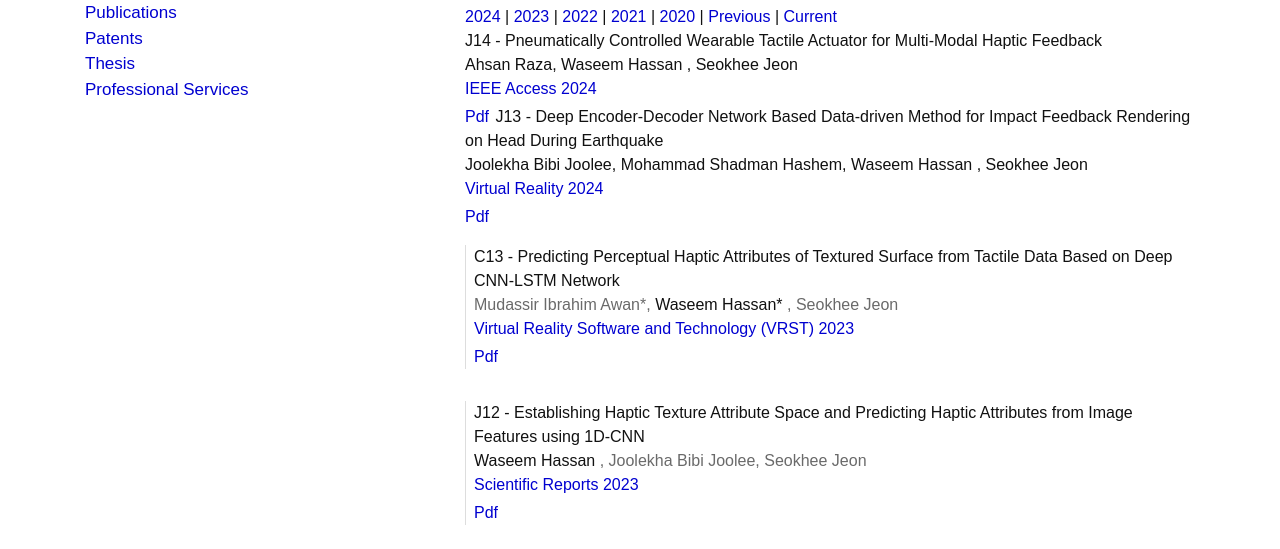
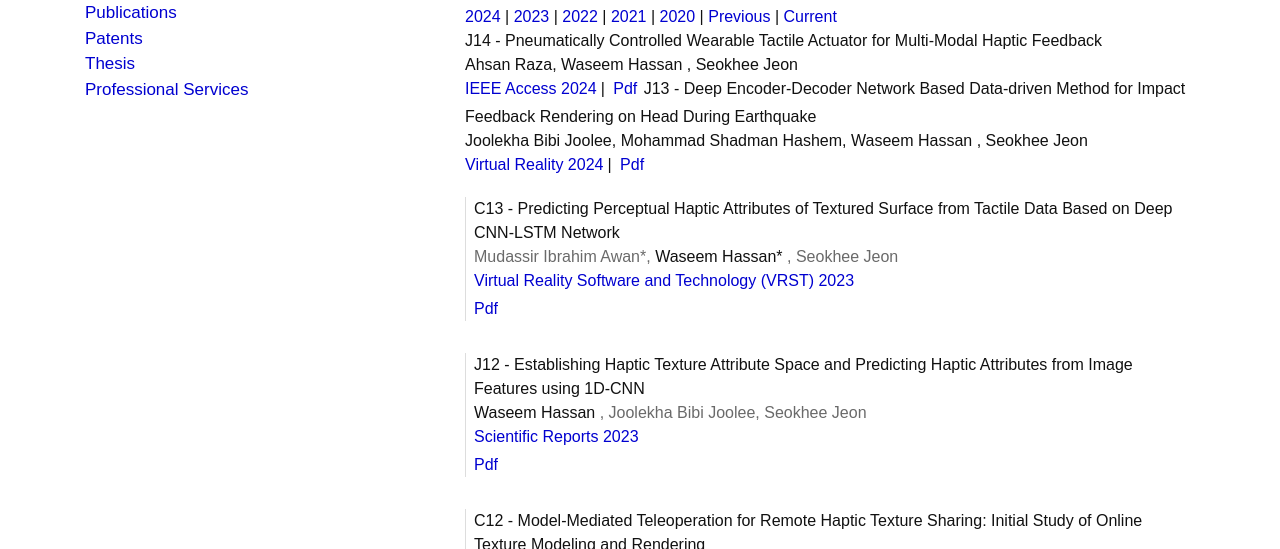
Before and after one commit to hassanwaseem/hassanwaseem.github.io, a plain HTML site: page index.html in a window 1280 px wide. Shown: the part 551-1100 px from the top of the page. Drawn offline with nearby package versions, Linux system fonts and the light colour scheme.

Commit message:
Update index.html

```diff
--- a/index.html
+++ b/index.html
@@ -105,8 +105,8 @@
 <!-- 					 <p class="paper my-2 pl-2">  -->
 							 <span class="papertitle">J14 - Pneumatically Controlled Wearable Tactile Actuator for Multi-Modal Haptic Feedback</span><br>
 							  Ahsan Raza, <span class = "thisauthor"> Waseem Hassan </span>, Seokhee Jeon <br>
-							 <span class="conf"><a class="confshort" href="https://ieeeaccess.ieee.org/">IEEE Access 2024</a>
-									 </span><br>
+							 <span class="conf"><a class="confshort" href="https://ieeexplore.ieee.org/abstract/document/10471534">IEEE Access 2024</a>
+									 </span><span class="tagsep">|</span>
 							 <a class="tag" href="https://ieeexplore.ieee.org/stamp/stamp.jsp?tp=&arnumber=10471534" target="_blank">Pdf</a>
 <!-- 					 </p> -->
 <!-- 					 </div> -->
@@ -115,8 +115,8 @@
 <!-- 					 <p class="paper my-2 pl-2">  -->
 							 <span class="papertitle">J13 - Deep Encoder-Decoder Network Based Data-driven Method for Impact Feedback Rendering on Head During Earthquake</span><br>
 							  Joolekha Bibi Joolee, Mohammad Shadman Hashem, <span class = "thisauthor"> Waseem Hassan </span>, Seokhee Jeon <br>
-							 <span class="conf"><a class="confshort" href="https://link.springer.com/journal/10055">Virtual Reality 2024</a>
-									 </span><br>
+							 <span class="conf"><a class="confshort" href="https://link.springer.com/article/10.1007/s10055-023-00906-9">Virtual Reality 2024</a>
+									 </span><span class="tagsep">|</span>
 							 <a class="tag" href="assets/Earthquake2024.pdf" target="_blank">Pdf</a>
 <!-- 					 </p> -->
 <!-- 					 </div> -->
```
